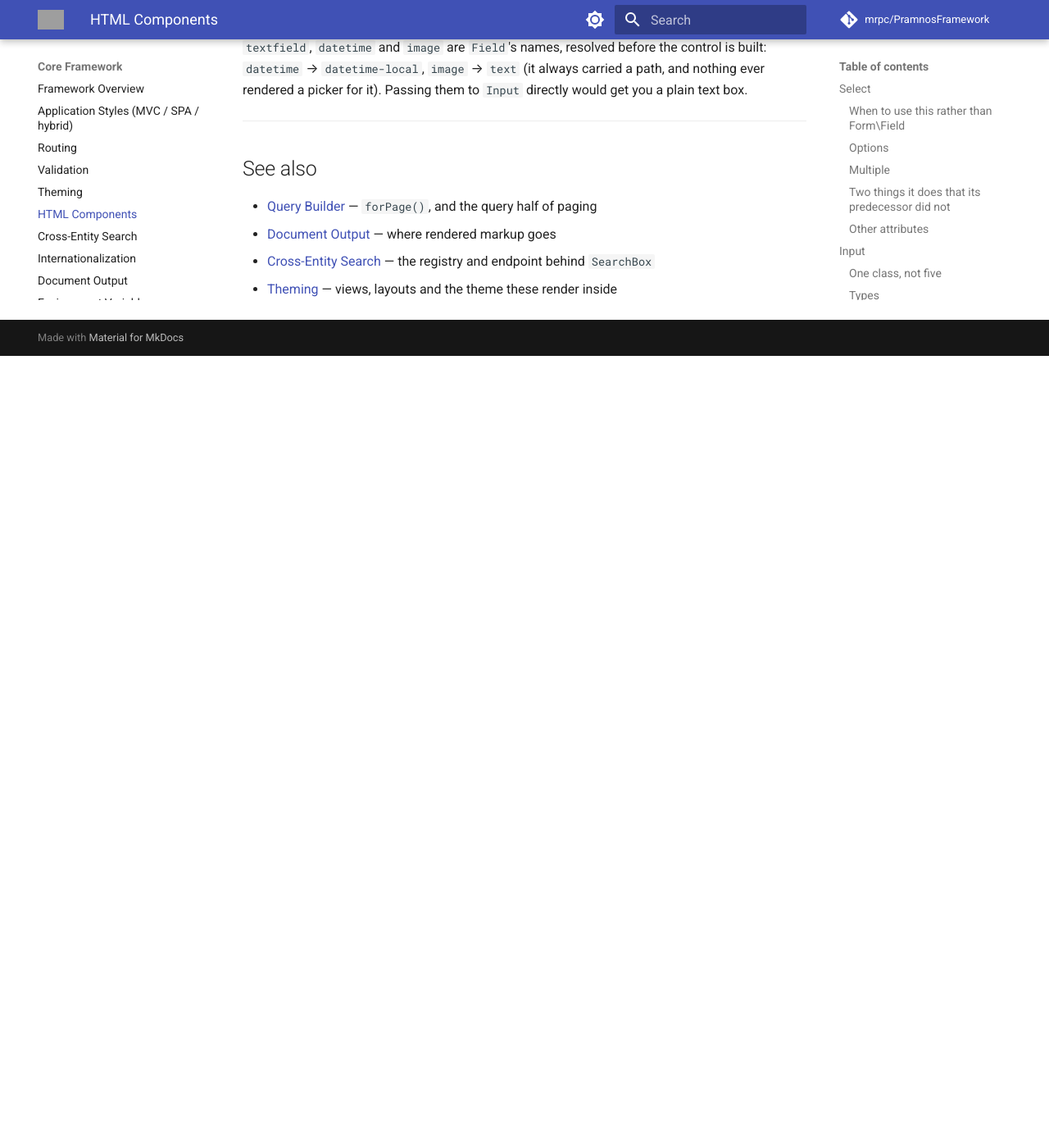
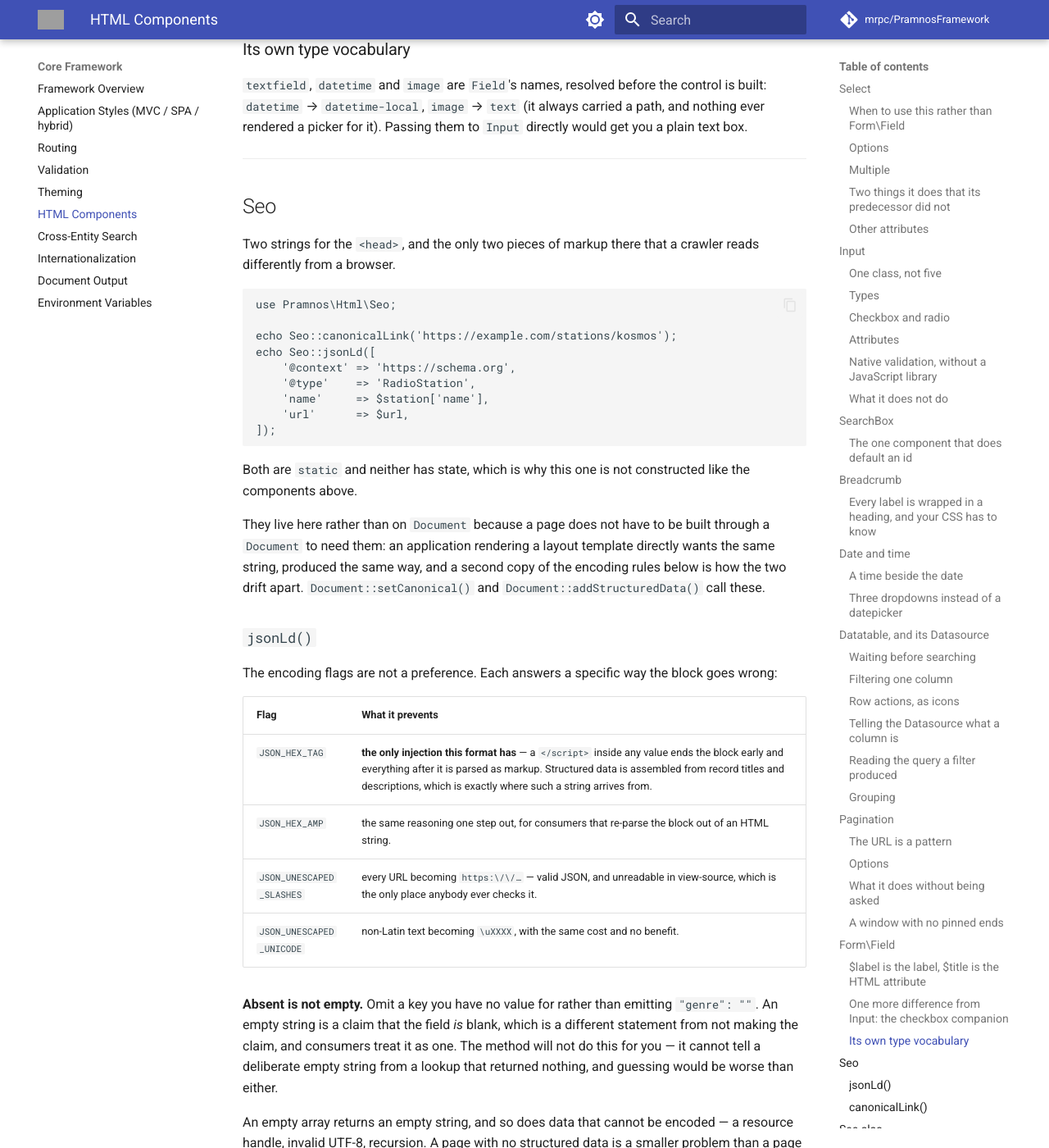
Before and after one commit to mrpc/PramnosFramework, an MkDocs documentation site: the page built from docs/Pramnos_Html_Components_Guide.md, in a window 1280 px wide and 1400 px high, scrolled down 15970 px. Shown: the whole window at 82% size. Built offline with MkDocs 1.6.1 and Material for MkDocs 9.7.7, drawn with Linux system fonts in a browser that asks for light colours; comment, search, counter and statistics services are not loaded; before the commit the page ends 16404 px from its top, so only the background shows below that; some of the changed text lies outside the part shown; grey boxes are pictures that could not be loaded.

Commit message:
docs(html): the components guide describes Seo, and lists Icon
A table row pointing at a section that did not exist. The reader learns the class exists
and has nowhere to go — worse than an omission. `canonicalLink()`, `jsonLd()`, why each
of the four JSON flags is there, and "absent is not empty": omitting a key and emitting
an empty string are different claims, and consumers read the second one.

````diff
--- a/docs/Pramnos_Html_Components_Guide.md
+++ b/docs/Pramnos_Html_Components_Guide.md
@@ -24,7 +24,8 @@ each one constructed, configured with public properties, and turned into a strin
 | [`Breadcrumb`](#breadcrumb) | a breadcrumb trail, plus its `BreadcrumbList` structured data |
 | [`Date`](#date-and-time) | a date field — datepicker or three dropdowns — with an optional time |
 | [`Time`](#date-and-time) | a native time field, and what `Date::$time` renders |
-| `Seo` | canonical URLs, meta tags and structured data |
+| [`Icon`](#row-actions-as-icons) | one inline SVG glyph, or an icon wrapped in a link |
+| [`Seo`](#seo) | a canonical link and a `ld+json` structured-data block |
 | [`Form\Field`](#formfield) | one field **inside a form**, with a label and a style preset |
 
 Every one of them also renders when cast to a string, so `echo $component` works.
@@ -696,6 +697,68 @@ plain text box.
 
 ---
 
+## Seo
+
+Two strings for the `<head>`, and the only two pieces of markup there that a crawler reads
+differently from a browser.
+
+```php
+use Pramnos\Html\Seo;
+
+echo Seo::canonicalLink('https://example.com/stations/kosmos');
+echo Seo::jsonLd([
+    '@context' => 'https://schema.org',
+    '@type'    => 'RadioStation',
+    'name'     => $station['name'],
+    'url'      => $url,
+]);
+```
+
+Both are `static` and neither has state, which is why this one is not constructed like the
+components above.
+
+They live here rather than on `Document` because a page does not have to be built through a
+`Document` to need them: an application rendering a layout template directly wants the same
+string, produced the same way, and a second copy of the encoding rules below is how the two
+drift apart. `Document::setCanonical()` and `Document::addStructuredData()` call these.
+
+### `jsonLd()`
+
+The encoding flags are not a preference. Each answers a specific way the block goes wrong:
+
+| Flag | What it prevents |
+|---|---|
+| `JSON_HEX_TAG` | **the only injection this format has** — a `</script>` inside any value ends the block early and everything after it is parsed as markup. Structured data is assembled from record titles and descriptions, which is exactly where such a string arrives from. |
+| `JSON_HEX_AMP` | the same reasoning one step out, for consumers that re-parse the block out of an HTML string. |
+| `JSON_UNESCAPED_SLASHES` | every URL becoming `https:\/\/…` — valid JSON, and unreadable in view-source, which is the only place anybody ever checks it. |
+| `JSON_UNESCAPED_UNICODE` | non-Latin text becoming `\uXXXX`, with the same cost and no benefit. |
+
+**Absent is not empty.** Omit a key you have no value for rather than emitting `"genre": ""`.
+An empty string is a claim that the field *is* blank, which is a different statement from not
+making the claim, and consumers treat it as one. The method will not do this for you — it
+cannot tell a deliberate empty string from a lookup that returned nothing, and guessing would
+be worse than either.
+
+An empty array returns an empty string, and so does data that cannot be encoded — a resource
+handle, invalid UTF-8, recursion. A page with no structured data is a smaller problem than a
+page with a broken script block in its head, and the caller gets to carry on rendering.
+
+### `canonicalLink()`
+
+```html
+<link rel="canonical" href="https://example.com/stations/kosmos">
+```
+
+The URL is escaped with `ENT_QUOTES | ENT_SUBSTITUTE` and **not** double-encoded, so a URL
+that already contains an entity survives. An empty or whitespace-only URL returns an empty
+string rather than `href=""`, which resolves to the current page and tells a crawler the
+opposite of nothing.
+
+`Breadcrumb` renders its own `BreadcrumbList` block through the same encoder — see
+[Breadcrumb](#breadcrumb).
+
+---
+
 ## See also
 
 - [Query Builder](Pramnos_QueryBuilder_Guide.md) — `forPage()`, and the query half of paging
````
Also changed, not shown: docs/version-history/posts/2026-08-28.md (+16 -1 lines).
